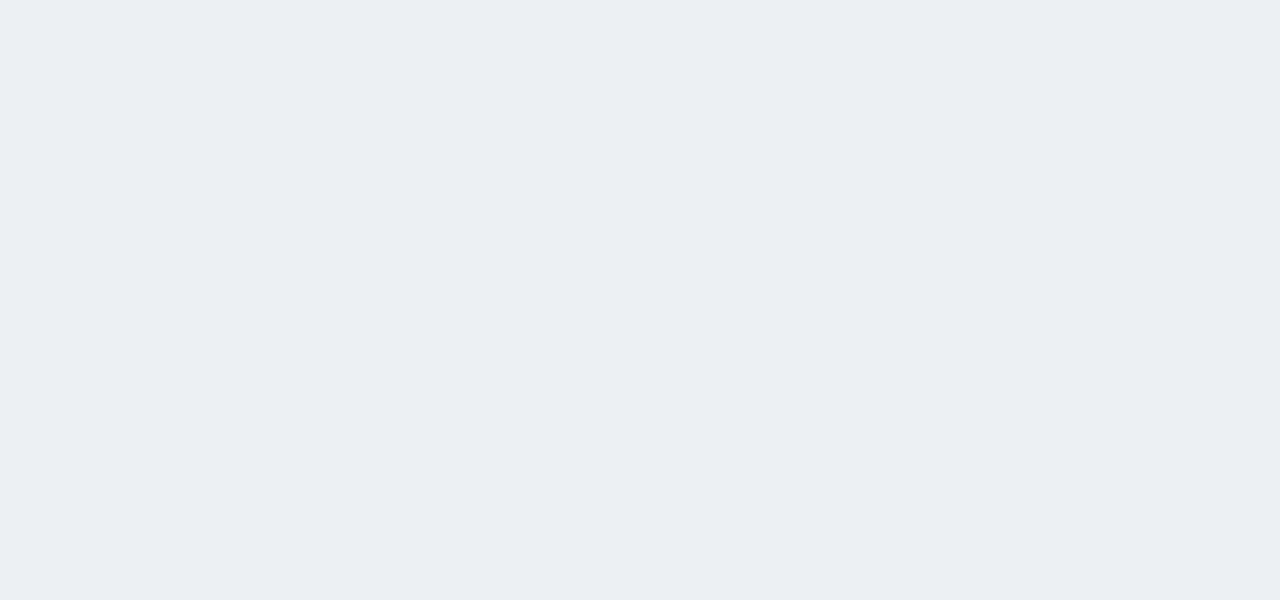
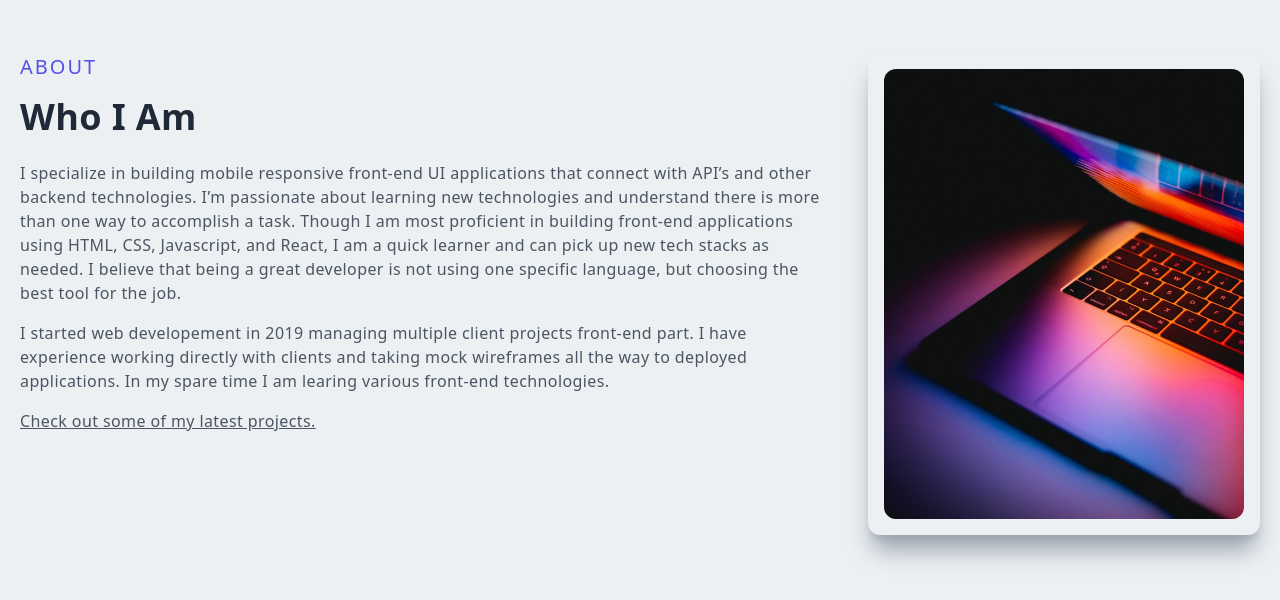
Before and after one commit to yogitaba-gohil/Portfolio_Nexjs, a Next.js app: page / in a window 1280 px wide. Shown: the part 906-1506 px from the top of the page. Before the commit the page ends 800 px from the top, so only its background shows below. Built offline with nearby package versions, Linux system fonts and the light colour scheme.

Commit message:
About section added

```diff
--- a/components/About.jsx
+++ b/components/About.jsx
@@ -0,0 +1,45 @@
+import React from 'react';
+import Image from 'next/image';
+import Link from 'next/link';
+import AboutImg from '../public/assets/about.jpg';
+
+const About = () => {
+  return (
+    <div id='about' className='w-full md:h-screen p-2 flex items-center py-16'>
+      <div className='max-w-[1240px] m-auto md:grid grid-cols-3 gap-8'>
+        <div className='col-span-2'>
+          <p className='uppercase text-xl tracking-widest text-[#5651e5]'>
+            About
+          </p>
+          <h2 className='py-4'>Who I Am</h2>
+          <p className='py-2 text-gray-600'>
+            I specialize in building mobile responsive front-end UI applications
+            that connect with API’s and other backend technologies. I’m
+            passionate about learning new technologies and understand there is
+            more than one way to accomplish a task. Though I am most proficient
+            in building front-end applications using HTML, CSS, Javascript, and
+            React, I am a quick learner and can pick up new tech stacks as
+            needed. I believe that being a great developer is not using one
+            specific language, but choosing the best tool for the job.
+          </p>
+          <p className='py-2 text-gray-600'>
+          I started web developement in 2019 managing multiple client projects
+            front-end part. I have experience working directly with clients and
+            taking mock wireframes all the way to deployed applications. In my
+            spare time I am learing various front-end technologies.
+          </p>
+          <Link href='/#projects'>
+            <p className='py-2 text-gray-600 underline cursor-pointer'>
+              Check out some of my latest projects.
+            </p>
+          </Link>
+        </div>
+        <div className='w-full h-auto m-auto shadow-xl shadow-gray-400 rounded-xl flex items-center justify-center p-4 hover:scale-105 ease-in duration-300'>
+          <Image src={AboutImg} className='rounded-xl' alt='/' />
+        </div>
+      </div>
+    </div>
+  );
+};
+
+export default About;
--- a/pages/index.js
+++ b/pages/index.js
@@ -1,7 +1,7 @@
-import Head from 'next/head'
-import Image from 'next/image'
-import Main from '../components/Main'
-import Navbar from '../components/Navbar'
+import Head from 'next/head';
+import About from '../components/About';
+import Main from '../components/Main';
+import Navbar from '../components/Navbar';
 
 export default function Home() {
   return (
@@ -13,6 +13,7 @@
       </Head>
       <Navbar />
       <Main />
+      <About />
 
 
     </div>
```
